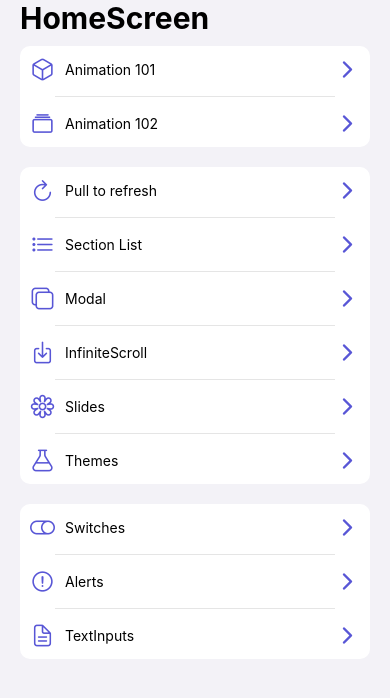
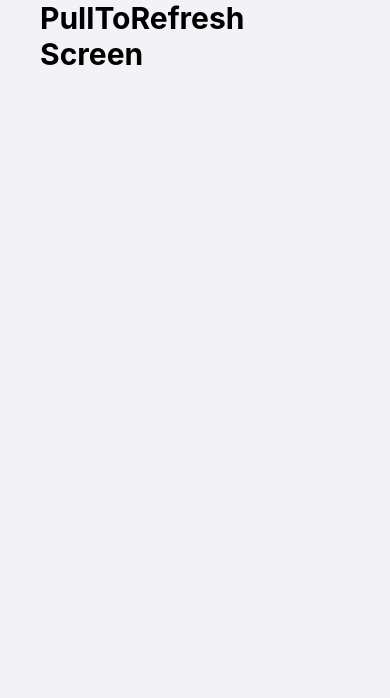
Before and after one commit to delafuentej/react-native_componentsApp, a React Native app: screen /PullToRefreshScreen in a window 390 px wide. Shown: the top 698 px of the page. Built offline with nearby package versions, Linux system fonts and the light colour scheme.

Commit message:
pullToRefresh component

```diff
--- a/src/presentation/navigation/StackNavigator.tsx
+++ b/src/presentation/navigation/StackNavigator.tsx
@@ -7,6 +7,7 @@ import { Animation102Screen } from '../screens/animations/Animation102Screen';
 import { SwitchesScreen } from '../screens/switches/SwitchesScreen';
 import { AlertScreen } from '../screens/alerts/AlertScreen';
 import { TextInputScreen } from '../screens/inputs/TextInputScreen';
+import { PullToRefreshScreen } from '../screens/ui/PullToRefreshScreen';
 
 const Stack = createStackNavigator();
 
@@ -21,6 +22,7 @@ export const StackNavigator = () => {
       <Stack.Screen name="SwitchesScreen" component={SwitchesScreen} />
       <Stack.Screen name="AlertScreen" component={AlertScreen} />
       <Stack.Screen name="TextInputScreen" component={TextInputScreen} />
+      <Stack.Screen name="PullToRefreshScreen" component={PullToRefreshScreen} />
 
     </Stack.Navigator>
   );
--- /dev/null
+++ b/src/presentation/screens/ui/PullToRefreshScreen.tsx
@@ -0,0 +1,39 @@
+/* eslint-disable no-trailing-spaces */
+/* eslint-disable prettier/prettier */
+/* eslint-disable react/react-in-jsx-scope */
+
+import { Title } from '../../components/ui/Title';
+import { ScrollView } from 'react-native-gesture-handler';
+import { RefreshControl } from 'react-native';
+import { useSafeAreaInsets } from 'react-native-safe-area-context';
+import { globalStyles } from '../../../config/theme/globalStyles';
+import { useState } from 'react';
+
+
+export const PullToRefreshScreen  = () => {
+    const [isRefreshing, setIsRefreshing] = useState(false);
+
+    const {top} = useSafeAreaInsets();
+
+    const onRefresh = () =>{
+        setIsRefreshing(true);
+
+        setTimeout(()=>{
+            setIsRefreshing(false);
+        },3000);
+    };
+  return (
+    <ScrollView
+        refreshControl={<RefreshControl
+                            refreshing = {isRefreshing}
+                            progressViewOffset={top}
+                            onRefresh={onRefresh}
+                            colors={['red', 'yellow', 'purple']}
+                            />}
+                            style={[globalStyles.mainContainer, globalStyles.globalMargin]}
+    >
+
+            <Title text='PullToRefresh Screen' safe/>
+    </ScrollView>
+  );
+};
```
